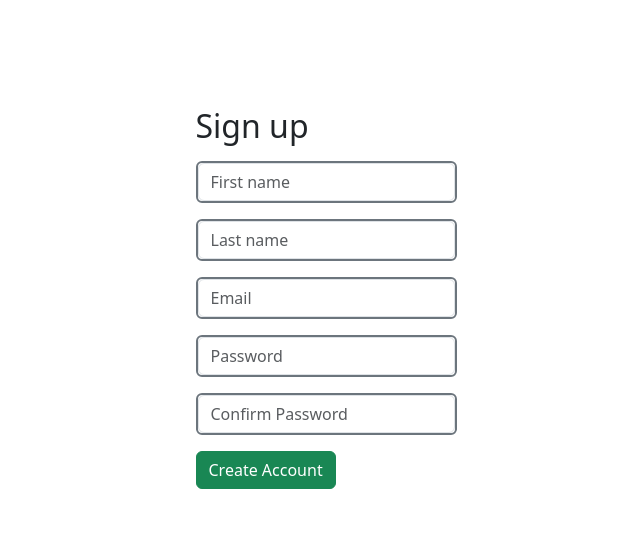
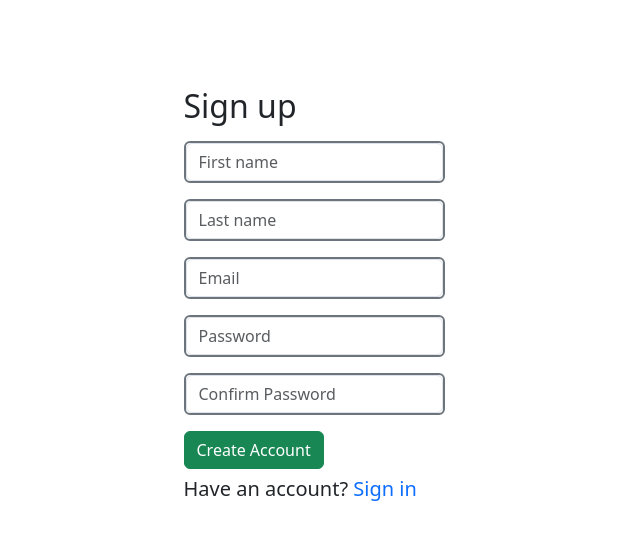
Before and after one commit to anton-mirazchiyski/BudgetTracker, a Django app: page /users/auth/account-create/ in a window 1280 px wide. Shown: the part 79-626 px from the top of the page, without its empty margins (314-954 px from the left). Run offline with Django 4.2, Linux system fonts and the light colour scheme.

Commit message:
Add link on registration page

```diff
--- a/budget_tracker/accounts/templates/accounts/account-create-page.html
+++ b/budget_tracker/accounts/templates/accounts/account-create-page.html
@@ -3,7 +3,7 @@
 {% block title %} Budget Tracker - Account Creation {% endblock %}
 
 {% block content %}
-    <div class="d-flex align-items-center justify-content-center mt-5" style="height: 500px">
+    <div class="d-flex align-items-center justify-content-center mt-5 me-4" style="height: 500px">
         <form action="{% url 'create_account' %}" method="post">
             <h2 class="pb-2">Sign up</h2>
             {% for field in form %}
@@ -18,6 +18,9 @@
             {% endif %}
             <button type="submit" class="btn btn-success">Create Account</button>
             {% csrf_token %}
+            <div class="pt-2">
+                <h5>Have an account? <a href="#" class="text-decoration-none">Sign in</a></h5>
+            </div>
         </form>
     </div>
 {% endblock %}
```
